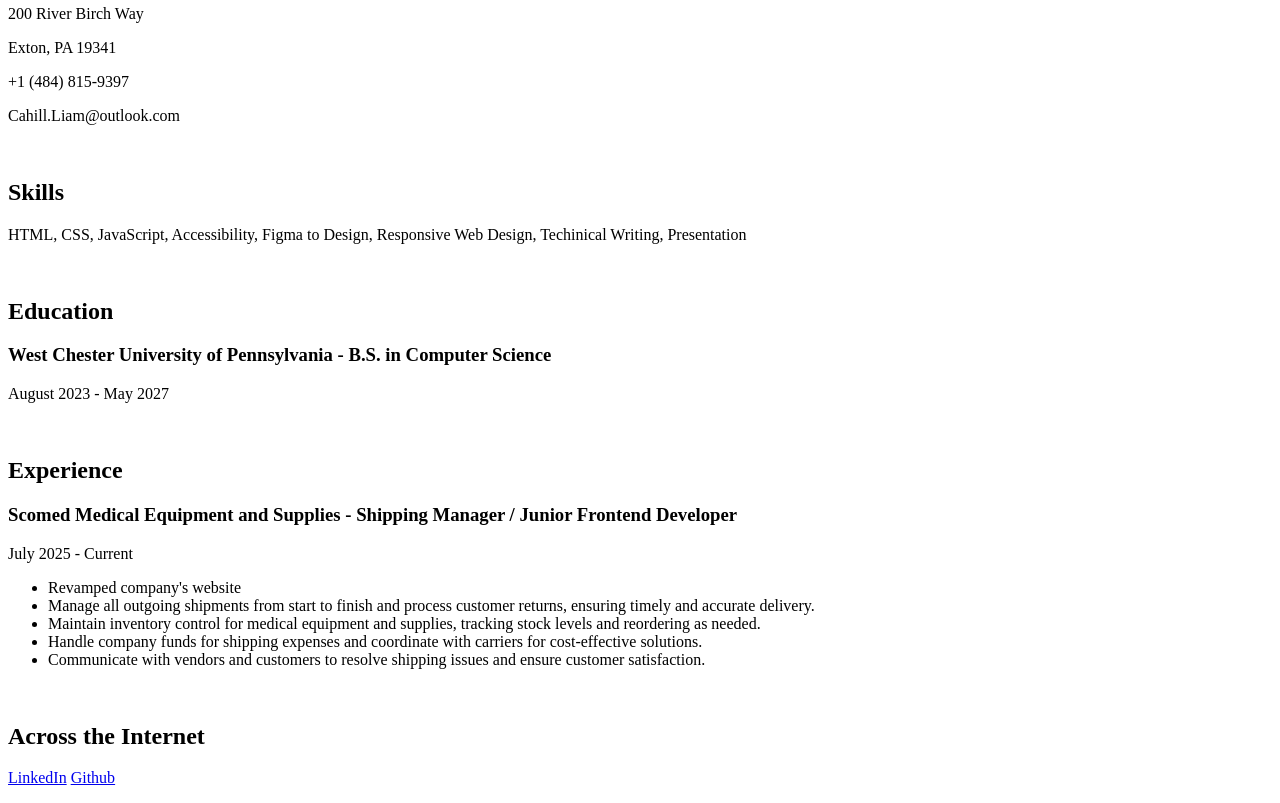
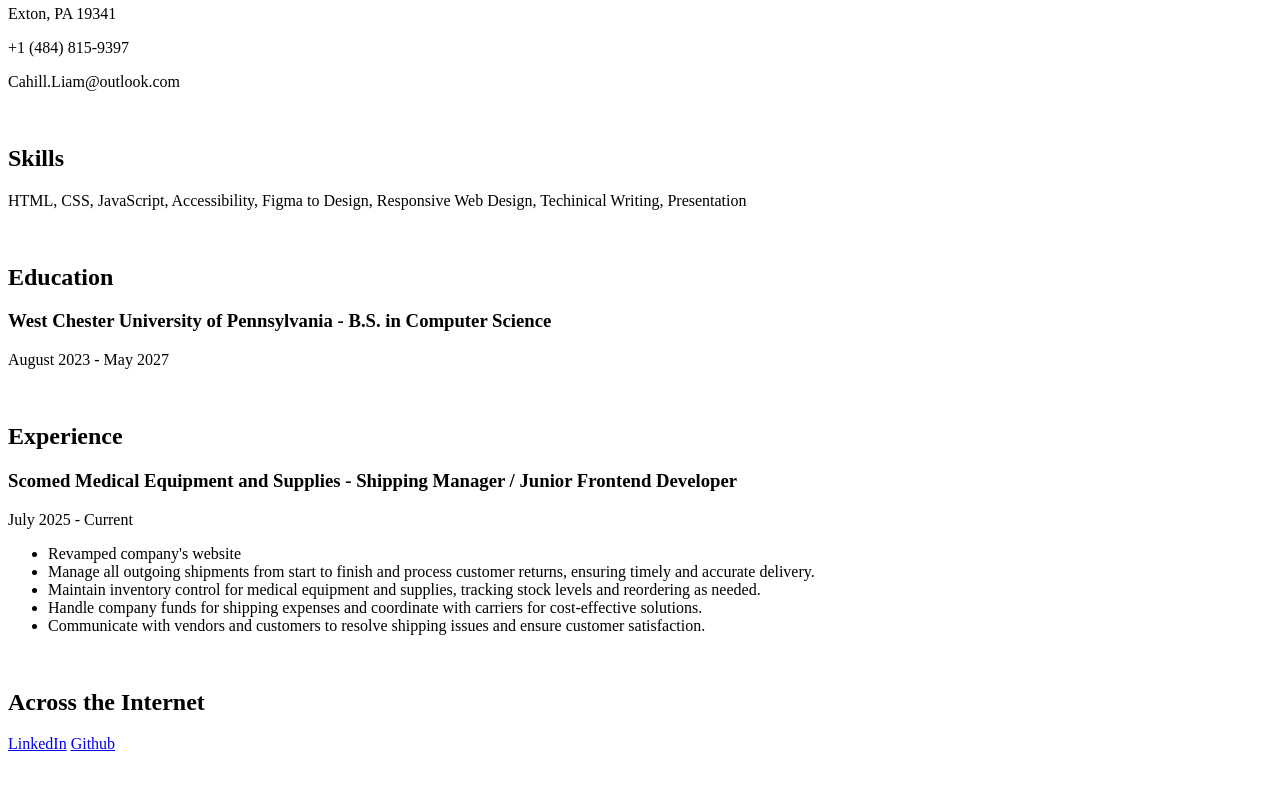
Before and after one commit to LECahill/LiamCahillCV, a plain HTML site: page docs/index.html in a window 1280 px wide. Shown: the part 132-935 px from the top of the page. After the commit the page ends 901 px from the top, so only its background shows below. Drawn offline with Linux system fonts and the light colour scheme.

Commit message:
Update index.html

```diff
--- a/docs/index.html
+++ b/docs/index.html
@@ -42,7 +42,6 @@
         <div id="contact-info" class="section">
             <h1>Liam Cahill</h1>
             <h2 class="subheading">Junior Frontend Developer</h2>
-            <p>200 River Birch Way</p>
             <p>Exton, PA 19341</p>
             <p>+1 (484) 815-9397</p>
             <p>Cahill.Liam@outlook.com</p>
```
